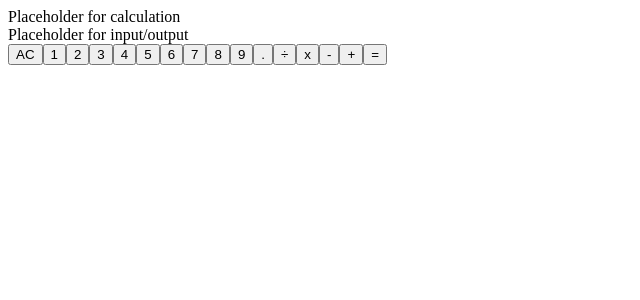
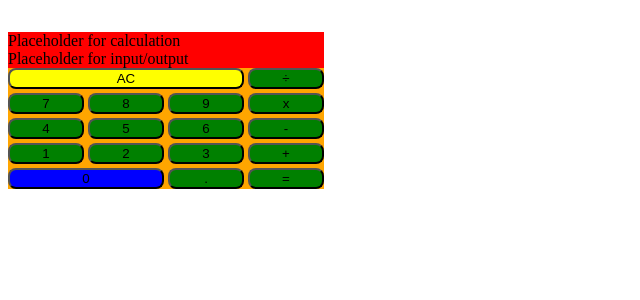
Before and after one commit to aliceswood/calculator, a React (Create React App) app: page / in a window 1280 px wide. Shown: the top 300 px of the page, without its empty margins (0-640 px from the left). Built offline with nearby package versions, Linux system fonts and the light colour scheme.

Commit message:
button rendering simplification

```diff
--- a/src/App.css
+++ b/src/App.css
@@ -1,27 +1,49 @@
+*,
+*::before,
+*::after {
+	box-sizing: border-box;
+}
+
 .calculator-container {
-
+	margin-top: 2rem;
+	max-width: 25%;
 }
 
 .display {
-
+	grid-column: span 4;
+	background: red;
 }
 
 .calculation {
-/* to keep track of calculation */
+	/* to keep track of calculation */
 }
 
 .input-output {
-/*  reactive to inputed values and displays answer on equals */
+	/*  reactive to inputed values and displays answer on equals */
+}
+
+.keypad-wrapper {
+	display: grid;
+	grid-template-columns: repeat(4, 1fr);
+	gap: 4px 4px;
+	grid-template-rows: repeat(5);
+	background: orange;
+}
+
+.keypad-button {
+	background: green;
 }
 
 .reset-button {
-/* big button spans 3 spaces */
+	grid-column: span 3;
+	background: yellow;
 }
 
-.number-button {
-/*  0 to span 2 spaces */
+.zero-button {
+	grid-column: span 2;
+	background: blue;
 }
 
-.operation-button {
-
+button {
+	border-radius: 8px;
 }
--- a/src/App.js
+++ b/src/App.js
@@ -2,35 +2,39 @@ import React from "react";
 import "./App.css";
 
 function App() {
+	const buttons = [
+    "AC", "÷",
+    7, 8, 9, "x",
+    4, 5, 6, "-",
+    1, 2, 3, "+",
+    0, ".", "="
+  ];
 
-  const numberButtons = [
-    1, 2, 3, 4, 5, 6, 7, 8, 9, "."
-  ]
-
-  const operationKeys = [
-    "÷", "x", "-", "+", "="
-  ]
 	return (
 		<div className="calculator-container">
 			<div className="display">
-        <div className="calculation">
-        Placeholder for calculation
-        </div>
-        <div className="input-output">
-        Placeholder for input/output
-        </div>
-      </div>
-			<button className="reset-button">
-        AC
-      </button>
-      {numberButtons.map((number) => {
-        return (<button className="number-button">{number}</button>)
-      })}
-      {operationKeys.map((number) => {
-        return (<button className="operation-button">{number}</button>)
-      })}
+				<div className="calculation">Placeholder for calculation</div>
+				<div className="input-output">Placeholder for input/output</div>
+			</div>
+			<div className="keypad-wrapper">
+				{buttons.map((key) => {
+
+          const className =
+            key === "AC" ? "reset-button"
+              : key === 0 ? "zero-button"
+              : "keypad-button"
+
+					return (
+						<button key={key} className={className}>
+							{key}
+						</button>
+					);
+				})}
+			</div>
 		</div>
 	);
 }
 
+
+
 export default App;
```
